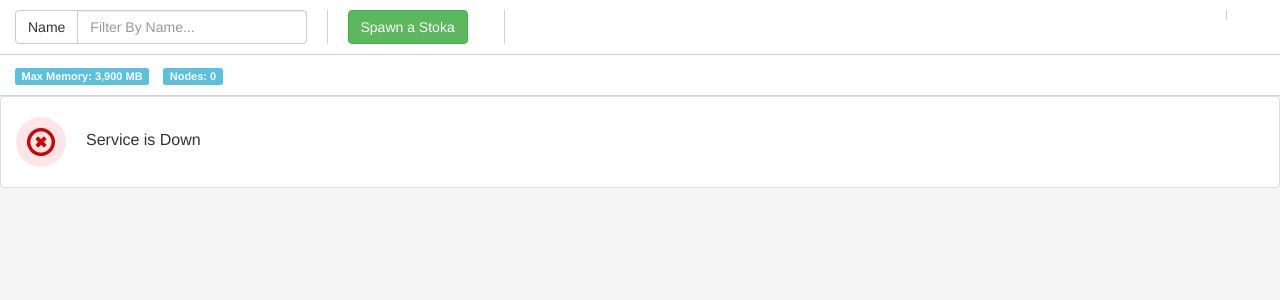
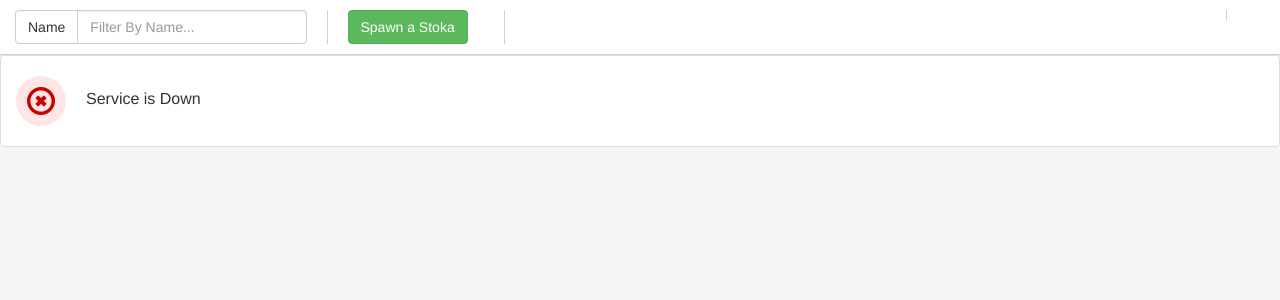
Before and after one commit to alphastoka/alphastoka-cloud, a Django app: template alphastoka/mgmt/templates/index.html in a window 1280 px wide. Shown: the part 82-382 px from the top of the page. Run offline with Django 3.2, Linux system fonts and the light colour scheme; the template is opened without the code that fills it, so the values that code supplies are empty; some libraries are stand-ins or nearby versions; some web fonts are replaced.

Commit message:
Removed useless bar

```diff
--- a/alphastoka/mgmt/templates/index.html
+++ b/alphastoka/mgmt/templates/index.html
@@ -123,23 +123,6 @@
 					</div>
 				</div>
 			</form>
-			<div class="row toolbar-pf-results">
-				<div class="col-sm-12">
-					<ul class="list-inline">
-						<li>
-							<span class="label label-info">
-								Max Memory: 3,900 MB
-							</span>
-						</li>
-						<li>
-							<span class="label label-info">
-								Nodes: {{ containers | length }}
-							</span>
-						</li>
-					</ul>
-				</div>
-				<!-- /col -->
-			</div>
 			<!-- /row -->
 		</div>
 		<!-- /col -->
@@ -202,8 +185,8 @@
 			<div class="list-view-pf-body">
 
 				<div class="list-view-pf-description">
-					<h1>You have no running Stoka</h1>
-					Click on <strong>Spawn a Stoka</strong> to start one now!
+					<h1>Getting Started</h1>
+					Click on <strong>Spawn a Stoka</strong> to start Stoking!
 					<p>
 						STOKA CLOUD allows you to make your own crawling and collection strategy.
 					</p>
```
